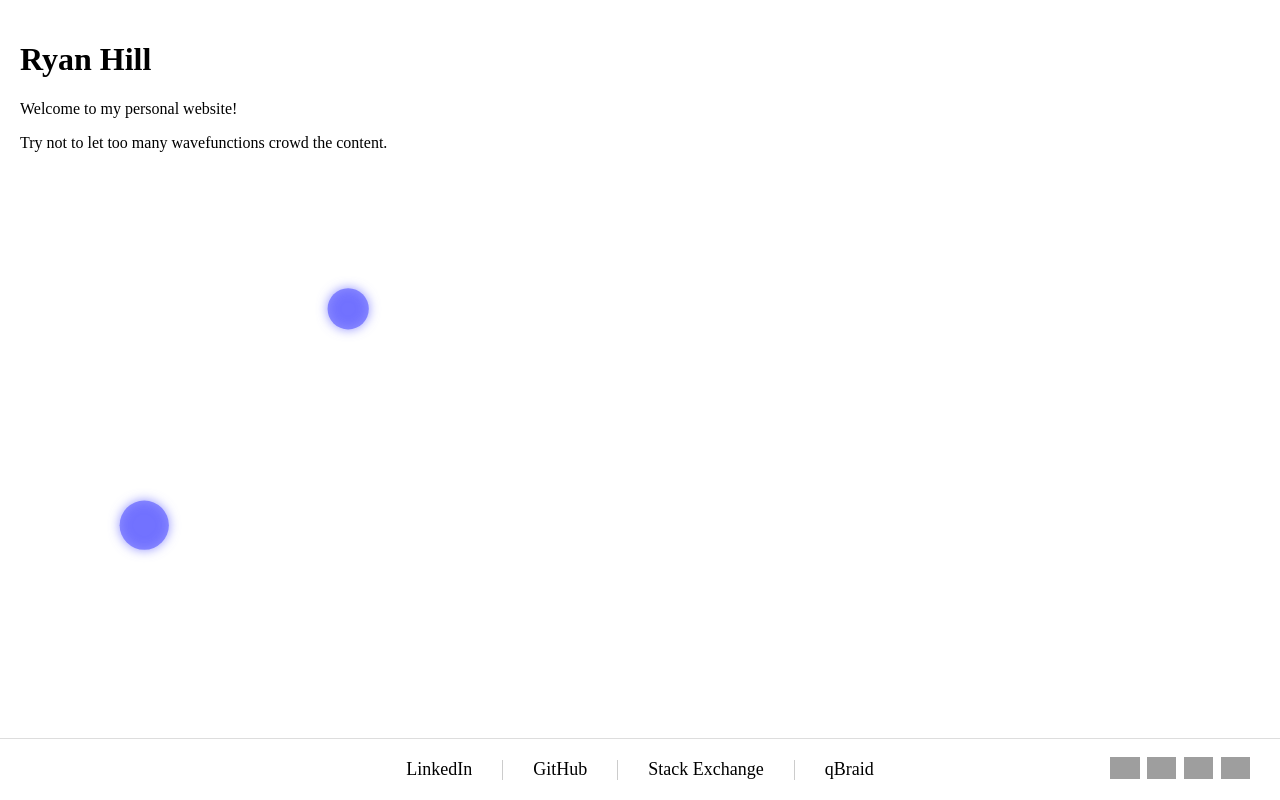
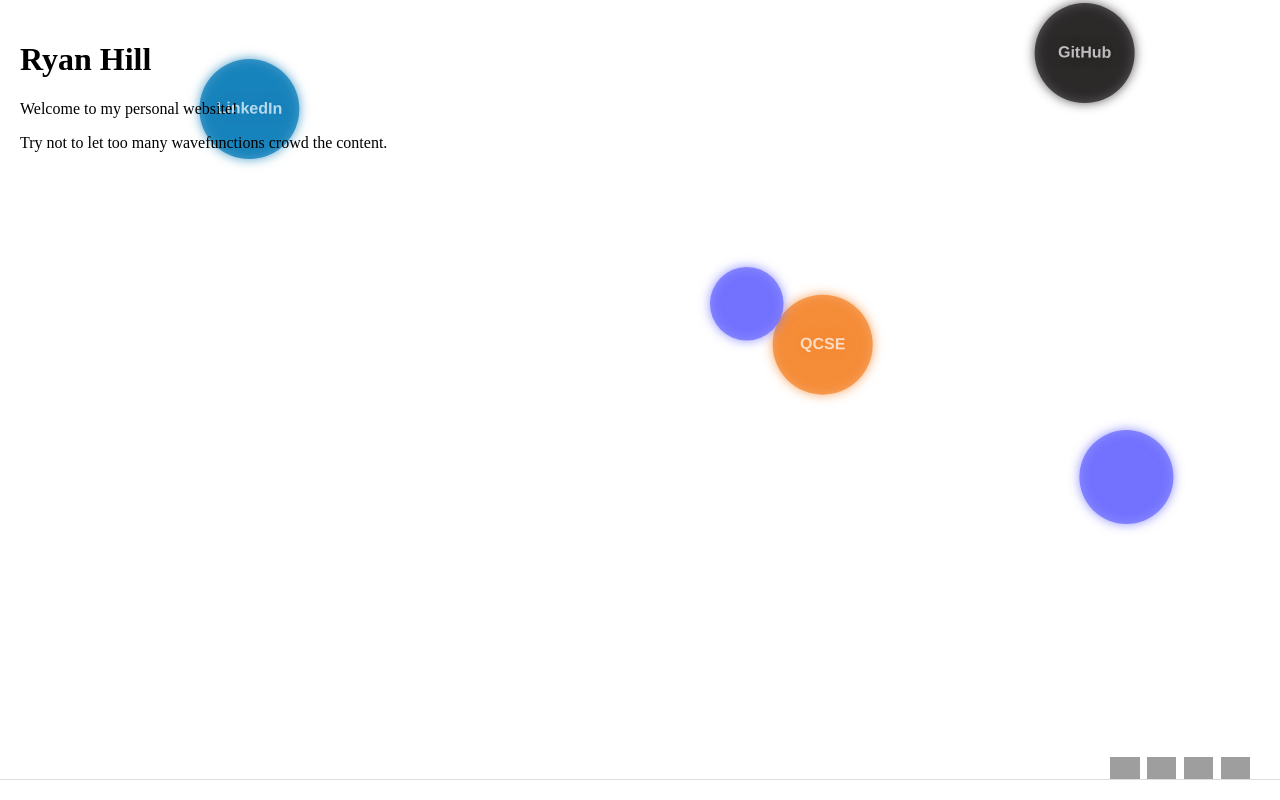
Before and after one commit to ryanhill1/ryanhill1.github.io, a website: page index.html in a window 1280 px wide. Drawn offline with Linux system fonts and the light colour scheme; grey boxes are pictures that could not be loaded.

Commit message:
feat(wf links): add links to special waveforms

```diff
--- a/components/waveforms.js
+++ b/components/waveforms.js
@@ -12,48 +12,63 @@ function resizeCanvas() {
 let waveFunctions = [];
 
 class WaveFunction {
-  constructor() {
-    this.radius = 20 + Math.random() * 30; // Random radius between 20 and 50
+  constructor(isSpecial = false, label = '', url = '', color = '') {
+    this.radius = isSpecial ? 50 : 20 + Math.random() * 30;
     this.x = Math.random() * (canvas.width - 2 * this.radius) + this.radius;
     this.y = Math.random() * (canvas.height - 2 * this.radius) + this.radius;
-    this.speedX = (Math.random() - 0.5) * 0.5; // Slower speed
+    this.speedX = (Math.random() - 0.5) * 0.5;
     this.speedY = (Math.random() - 0.5) * 0.5;
-    this.alpha = 0.7; // Initial transparency
-    this.isCollapsing = false; // Flag to check if collapsing
-    this.collapseDuration = 500; // Duration of the collapse animation in milliseconds
-    this.collapseStartTime = null; // Timestamp when collapse starts
-    this.markedForRemoval = false; // New flag for removal
+    this.alpha = 0.7;
+    this.isCollapsing = false;
+    this.collapseDuration = 500;
+    this.collapseStartTime = null;
+    this.markedForRemoval = false;
+    this.isSpecial = isSpecial;
+    this.label = label;
+    this.url = url;
+    this.color = isSpecial ? color : 'rgba(100, 100, 255, 1)';
   }
 
   draw() {
     ctx.save();
     ctx.beginPath();
     ctx.globalAlpha = this.alpha;
-    ctx.fillStyle = 'rgba(100, 100, 255, 1)';
-    ctx.shadowColor = 'rgba(100, 100, 255, 1)';
-    ctx.shadowBlur = 15 * this.alpha; // Reduce shadow as it fades
+    ctx.fillStyle = this.color;
+    ctx.shadowColor = this.color;
+    ctx.shadowBlur = 15 * this.alpha;
     ctx.arc(this.x, this.y, this.radius, 0, Math.PI * 2);
     ctx.fill();
     ctx.closePath();
+
+    if (this.isSpecial) {
+      ctx.fillStyle = 'white';
+      ctx.font = 'bold 32px Arial';
+      ctx.textAlign = 'center';
+      ctx.textBaseline = 'middle';
+      ctx.save();
+      ctx.translate(this.x, this.y);
+      ctx.scale(0.5, 0.5);
+      ctx.rotate(0.01);
+      ctx.fillText(this.label, 0, 0);
       ctx.restore();
     }
 
-  update() {
+    ctx.restore();
+  }
+
+  update(deltaTime) {
     if (this.isCollapsing) {
-      // Update alpha for fade-out effect
       const elapsed = Date.now() - this.collapseStartTime;
       this.alpha = Math.max(0, 0.7 * (1 - elapsed / this.collapseDuration));
-
       if (this.alpha <= 0) {
         this.markedForRemoval = true;
       }
-      return; // Skip movement updates during collapse
+      return;
     }
 
-    this.x += this.speedX;
-    this.y += this.speedY;
+    this.x += this.speedX * deltaTime * 60;
+    this.y += this.speedY * deltaTime * 60;
 
-    // Bounce off the walls
     if (this.x + this.radius > canvas.width || this.x - this.radius < 0) {
       this.speedX = -this.speedX;
     }
@@ -63,37 +78,65 @@ class WaveFunction {
   }
 
   collapse() {
+    if (!this.isSpecial) {
       this.isCollapsing = true;
       this.collapseStartTime = Date.now();
     }
   }
+}
+
+// Add the special waveforms
+waveFunctions.push(
+  new WaveFunction(
+    true,
+    'LinkedIn',
+    'https://www.linkedin.com/in/ryan-james-hill/',
+    '#0077B5',
+  ),
+);
+waveFunctions.push(
+  new WaveFunction(true, 'GitHub', 'https://github.com/ryanhill1', '#171515'),
+);
+waveFunctions.push(
+  new WaveFunction(
+    true,
+    'QCSE',
+    'https://quantumcomputing.stackexchange.com/users/13991/ryanhill1?tab=profile',
+    '#F48024',
+  ),
+);
 
 // Add a new wave function every 2 seconds
 setInterval(() => {
-  if (waveFunctions.length < 10) {
-    // Limit the number of wave functions
+  if (waveFunctions.filter((wf) => !wf.isSpecial).length < 10) {
     waveFunctions.push(new WaveFunction());
   }
 }, 2000);
 
-// Updated Animation loop
-function animate() {
+const FIXED_TIME_STEP = 1000 / 60; // 60 FPS
+let lastTime = 0;
+
+function animate(currentTime) {
+  requestAnimationFrame(animate);
+
+  const deltaTime = (currentTime - lastTime) / 1000;
+
+  if (deltaTime >= FIXED_TIME_STEP / 1000) {
     ctx.clearRect(0, 0, canvas.width, canvas.height);
 
     waveFunctions.forEach((wf) => {
-    wf.update();
+      wf.update(deltaTime);
       wf.draw();
     });
 
-  // Remove collapsed wave functions after iteration
     waveFunctions = waveFunctions.filter((wf) => !wf.markedForRemoval);
 
-  requestAnimationFrame(animate);
+    lastTime = currentTime;
+  }
 }
 
-animate();
+animate(0);
 
-// Updated click event listener
 canvas.addEventListener('click', function (event) {
   const rect = canvas.getBoundingClientRect();
   const clickX = event.clientX - rect.left;
@@ -101,9 +144,13 @@ canvas.addEventListener('click', function (event) {
 
   for (let wf of waveFunctions) {
     const distance = Math.hypot(wf.x - clickX, wf.y - clickY);
-    if (distance < wf.radius && !wf.isCollapsing) {
+    if (distance < wf.radius) {
+      if (wf.isSpecial) {
+        window.open(wf.url, '_blank');
+      } else if (!wf.isCollapsing) {
         wf.collapse();
-      break; // Remove this line if you want to collapse multiple overlapping wave functions
+      }
+      break;
     }
   }
 });
--- a/index.html
+++ b/index.html
@@ -26,7 +26,7 @@
   </head>
   <body>
     <div class="link-row">
-      <a href="https://www.linkedin.com/in/ryan-james-hill/">LinkedIn</a>
+      <!-- <a href="https://www.linkedin.com/in/ryan-james-hill/">LinkedIn</a>
       <div class="divider"></div>
       <a href="https://github.com/ryanhill1">GitHub</a>
       <div class="divider"></div>
@@ -35,7 +35,7 @@
         >Stack Exchange</a
       >
       <div class="divider"></div>
-      <a href="https://docs.qbraid.com/">qBraid</a>
+      <a href="https://docs.qbraid.com/">qBraid</a> -->
       <footer>
         <a
           href="https://creativecommons.org/licenses/by-nc-sa/4.0/"
```
Lines whose indentation alone changed are shown as unchanged.
